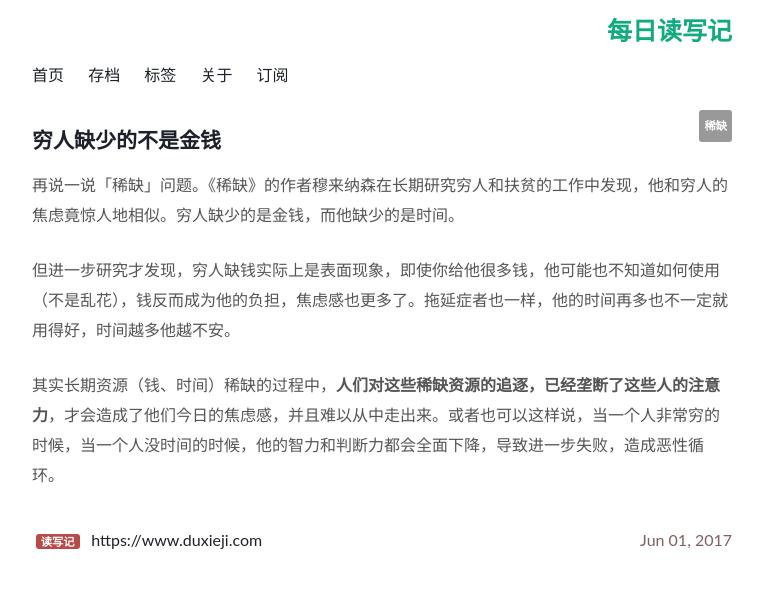
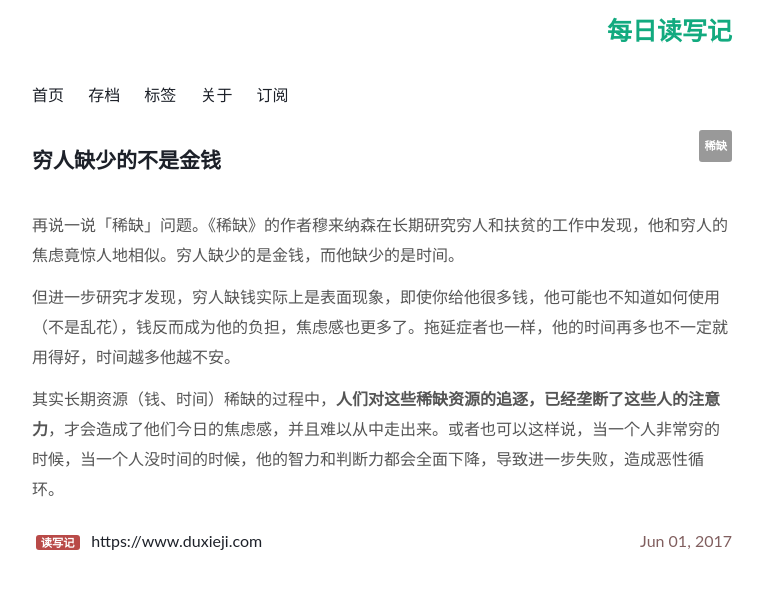
Before and after one commit to Turbo-Snail/ReadingCard, a Jekyll site: the page built from _posts/2017-06-01-Scarcity.md, in a window 1280 px wide. Shown: the top 589 px of the page, without its empty margins (258-1021 px from the left). Built offline with Jekyll 4.4.1, drawn with Linux system fonts in a browser that asks for light colours; comment, search, counter and statistics services are not loaded.

Commit message:
Update effector-wide.css

```diff
--- a/assets/css/effector-wide.css
+++ b/assets/css/effector-wide.css
@@ -78,7 +78,7 @@
     *zoom: 1;
 }
 p {
-    margin: 0 0 25px;
+    margin: 0 0 12px;
     font-family: 'Lato', "Open Sans", "PingFang SC", "Microsoft YaHei", sans-serif;
     font-size: 16px;
     line-height: 30px;
@@ -110,6 +110,7 @@
     color:	#000000;
     font-size: 21px;
     font-weight: bold;
+    margin-bottom:20px;
 }
 h1 small {
     font-size: 20px;;
```
